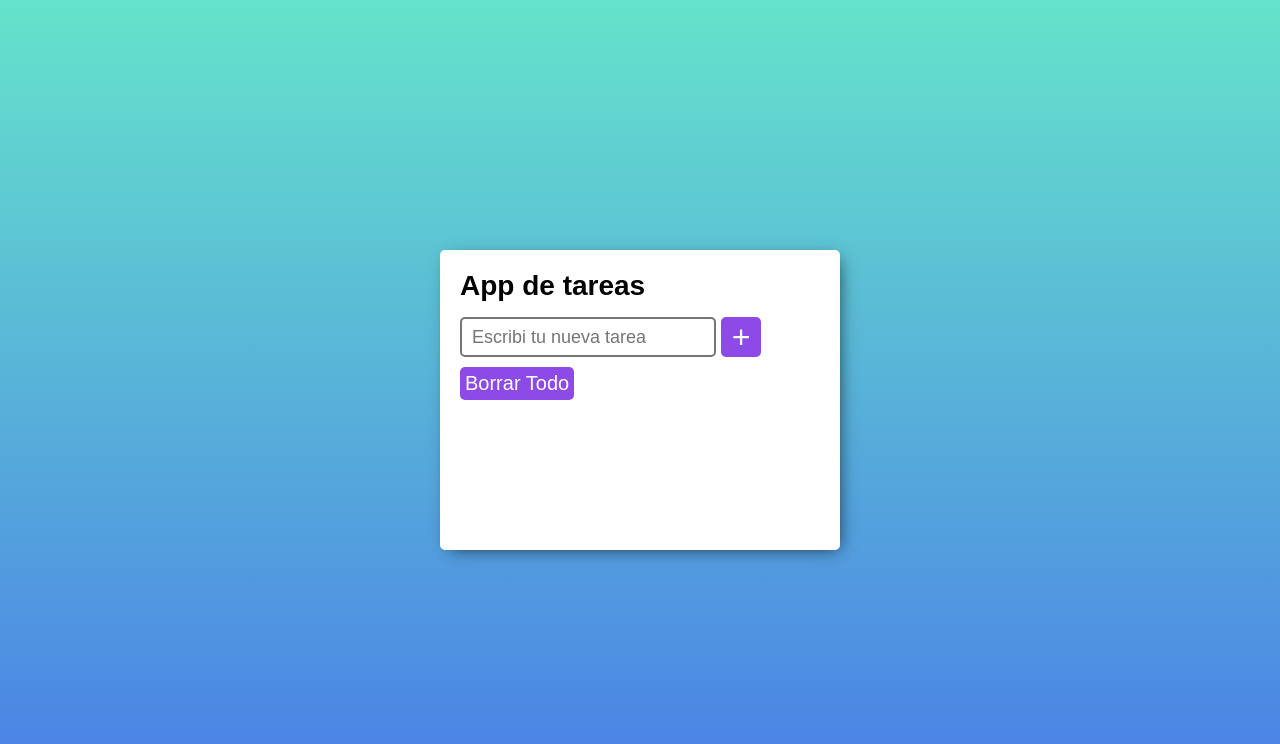
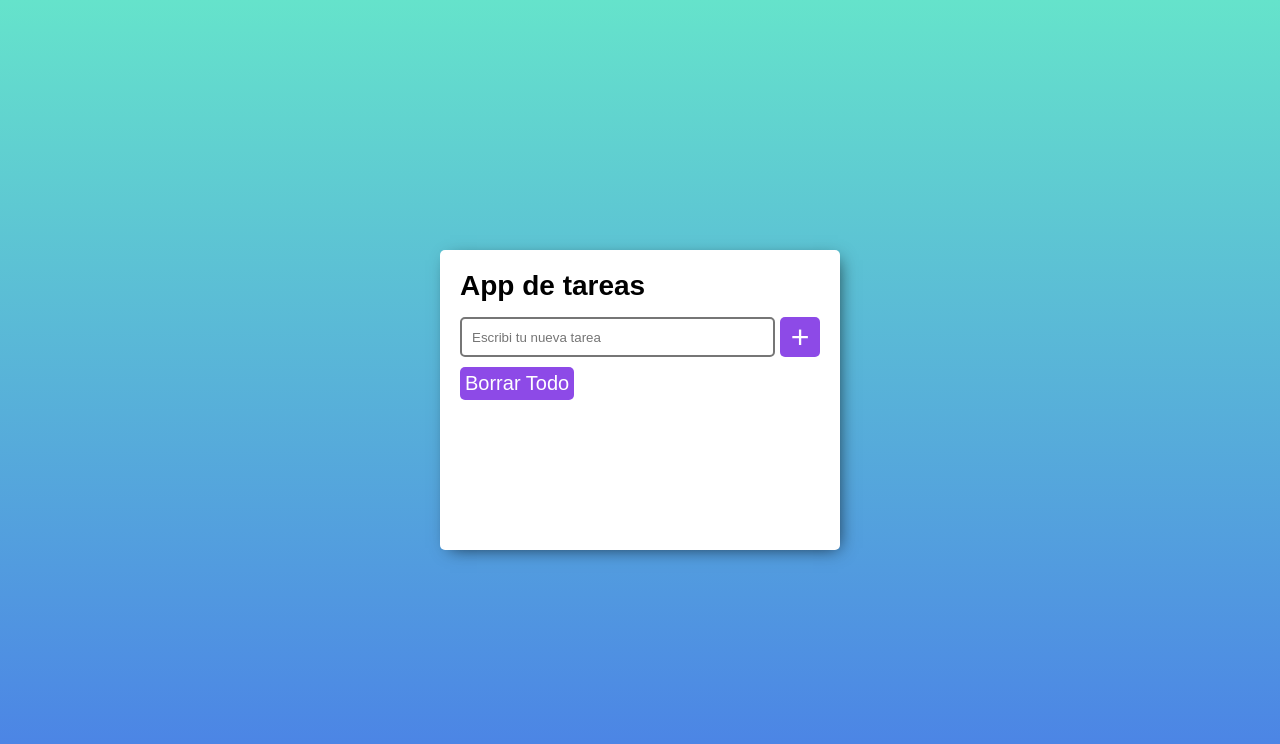
Before and after one commit to Julia0452/julia-todo-app-clase-main, a plain HTML site: page index.html in a window 1280 px wide. Drawn offline with Linux system fonts and the light colour scheme.

Commit message:
arreglo en celulares

```diff
--- a/estilos.css
+++ b/estilos.css
@@ -11,6 +11,7 @@ body {
   display: flex;
 justify-content: center;
 align-items: center;
+padding: 15px;
 }
 
 .contenedor {
@@ -33,10 +34,10 @@ min-height: 300px;
 
 .renglon {
   height: 40px;
-  font-size: 18px;
   padding: 10px;
   border-radius: 5px;
   border-style: solid;
+
 }
 
 .boton {
@@ -49,7 +50,8 @@ font-size: 32px;
 color: white;
 }
 form {
-  display: flex;
+  display: grid;
+  grid-template-columns: auto 40px;
   gap: 5px;
   margin-bottom: 10px;
 }
```
